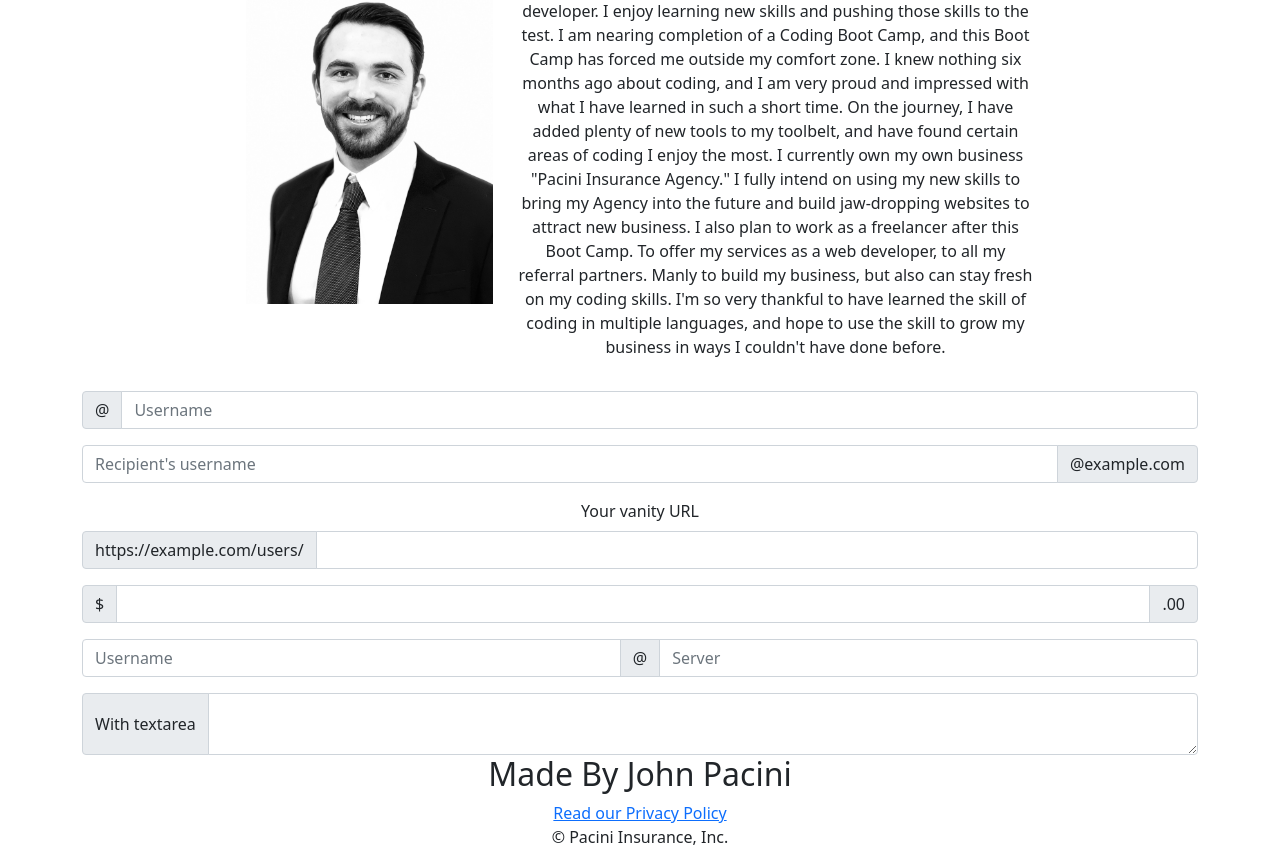
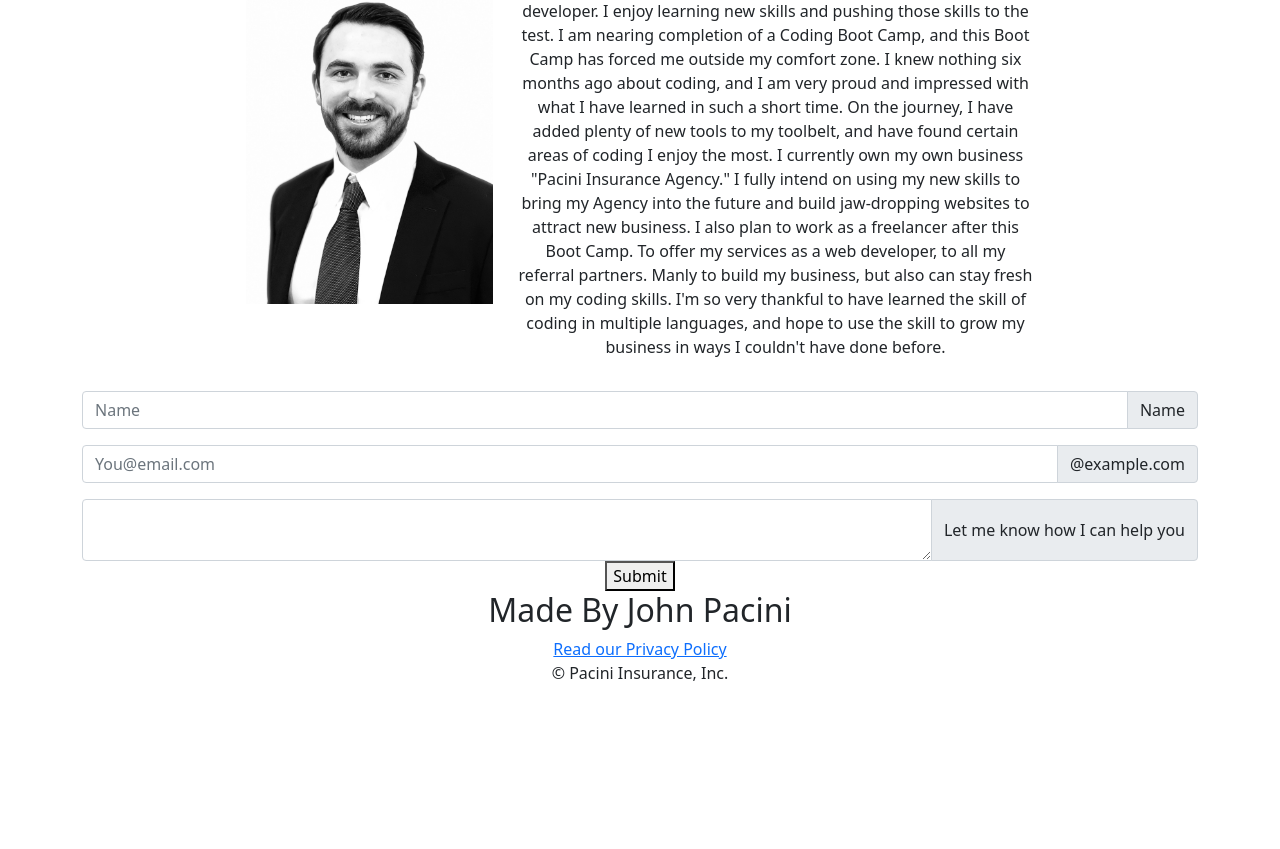
Before and after one commit to JohnPac15/Portfolio, a React (Create React App) app: page / in a window 1280 px wide. Shown: the part 425-1274 px from the top of the page. After the commit the page ends 1110 px from the top, so only its background shows below. Built offline with nearby package versions, Linux system fonts and the light colour scheme.

Commit message:
added valadation for contact form

```diff
--- a/src/components/Contact/index.js
+++ b/src/components/Contact/index.js
@@ -1,44 +1,98 @@
-import React from 'react'
+import React, { useState } from 'react'
 import { Container } from 'react-bootstrap'
+import { validateEmail } from '../../utils/helpers'
+
+
 
 function Contact(){
+    const [errorMessage, setErrorMessage] = useState('');
+    const [formState, setFormState] = useState({
+         name: '',
+         email: '',
+         message: ''
+        });
+
+    const { name, email, message } = formState;
+
+    function handleChange(e) {
+        if (e.target.name === 'email') {
+            const isValid = validateEmail(e.target.value);
+            if (!isValid) {
+              setErrorMessage('Your email is invalid.');
+            } else {
+              setErrorMessage('');
+            }
+          } else {
+            if (!e.target.value.length) {
+              setErrorMessage(`${e.target.name} is required.`);
+            } else {
+              setErrorMessage('');
+            }
+          }
+          console.log('errorMessage', errorMessage);
+    }
+
+    // console.log(formState);
+
+    function handleBlur(e) {
+        e.preventDefault()
+        // console.log(e.target.value, '=====')
+    }
+
+    function handleSubmit(e) {
+        e.preventDefault();
+        console.log(formState);
+    }
+
     return(
         <Container>
+            <form id="contact-form" onSubmit={handleSubmit}>
                 <div class="input-group mb-3">
-                <span class="input-group-text" id="basic-addon1">@</span>
-                <input type="text" class="form-control" placeholder="Username" aria-label="Username" aria-describedby="basic-addon1"/>
+                    <input
+                    name="name"
+                    defaultValue={name}
+                    onBlur={handleChange}
+                    type="text"
+                    className="form-control"
+                    placeholder="Name"
+                    aria-label="Name"
+                    aria-describedby="basic-addon1"/>
+                    <span className="input-group-text" id="basic-addon1">Name</span>
                 </div>
 
                 <div class="input-group mb-3">
-                <input type="text" class="form-control" placeholder="Recipient's username" aria-label="Recipient's username" aria-describedby="basic-addon2"/>
-                <span class="input-group-text" id="basic-addon2">@example.com</span>
-            </div>
-
-            <label for="basic-url" class="form-label">Your vanity URL</label>
-            <div class="input-group mb-3">
-                <span class="input-group-text" id="basic-addon3">https://example.com/users/</span>
-                <input type="text" class="form-control" id="basic-url" aria-describedby="basic-addon3"/>
-            </div>
-
-            <div class="input-group mb-3">
-                <span class="input-group-text">$</span>
-                <input type="text" class="form-control" aria-label="Amount (to the nearest dollar)"/>
-                <span class="input-group-text">.00</span>
-            </div>
-
-            <div class="input-group mb-3">
-                <input type="text" class="form-control" placeholder="Username" aria-label="Username"/>
-                <span class="input-group-text">@</span>
-                <input type="text" class="form-control" placeholder="Server" aria-label="Server"/>
+                    <input
+                    name="email"
+                    defaultValue={email}
+                    onBlur={handleChange}
+                    type="text"
+                    className="form-control"
+                    placeholder="You@email.com"
+                    aria-label="Recipient's username"
+                    aria-describedby="basic-addon2"/>
+                    <span className="input-group-text" id="basic-addon2">@example.com</span>
                 </div>
 
                 <div class="input-group">
-                <span class="input-group-text">With textarea</span>
-                <textarea class="form-control" aria-label="With textarea"></textarea>
+                    <textarea
+                    name="message"
+                    defaultValue={message}
+                    onBlur={handleChange}
+                    className="form-control"
+                    aria-label="With textarea">
+                    </textarea>
+                    <span className="input-group-text">Let me know how I can help you</span>
                 </div>
+                {errorMessage && (
+                <div>
+                <p className="error-text">{errorMessage}</p>
+                </div>
+                )}
+                <button type="submit">Submit</button>
+            </form>
 
         </Container>
     )
 }
 
-export default Contact
+export default Contact;
--- /dev/null
+++ b/src/utils/helpers.js
@@ -0,0 +1,8 @@
+export function capitalizeFirstLetter(string) {
+  return string.charAt(0).toUpperCase() + string.slice(1);
+}
+
+export function validateEmail(email) {
+  var re = /^(([^<>()[\]\\.,;:\s@"]+(\.[^<>()[\]\\.,;:\s@"]+)*)|(".+"))@((\[[0-9]{1,3}\.[0-9]{1,3}\.[0-9]{1,3}\.[0-9]{1,3}\])|(([a-zA-Z\-0-9]+\.)+[a-zA-Z]{2,}))$/;
+  return re.test(String(email).toLowerCase());
+}
```
Lines whose indentation alone changed are shown as unchanged.
